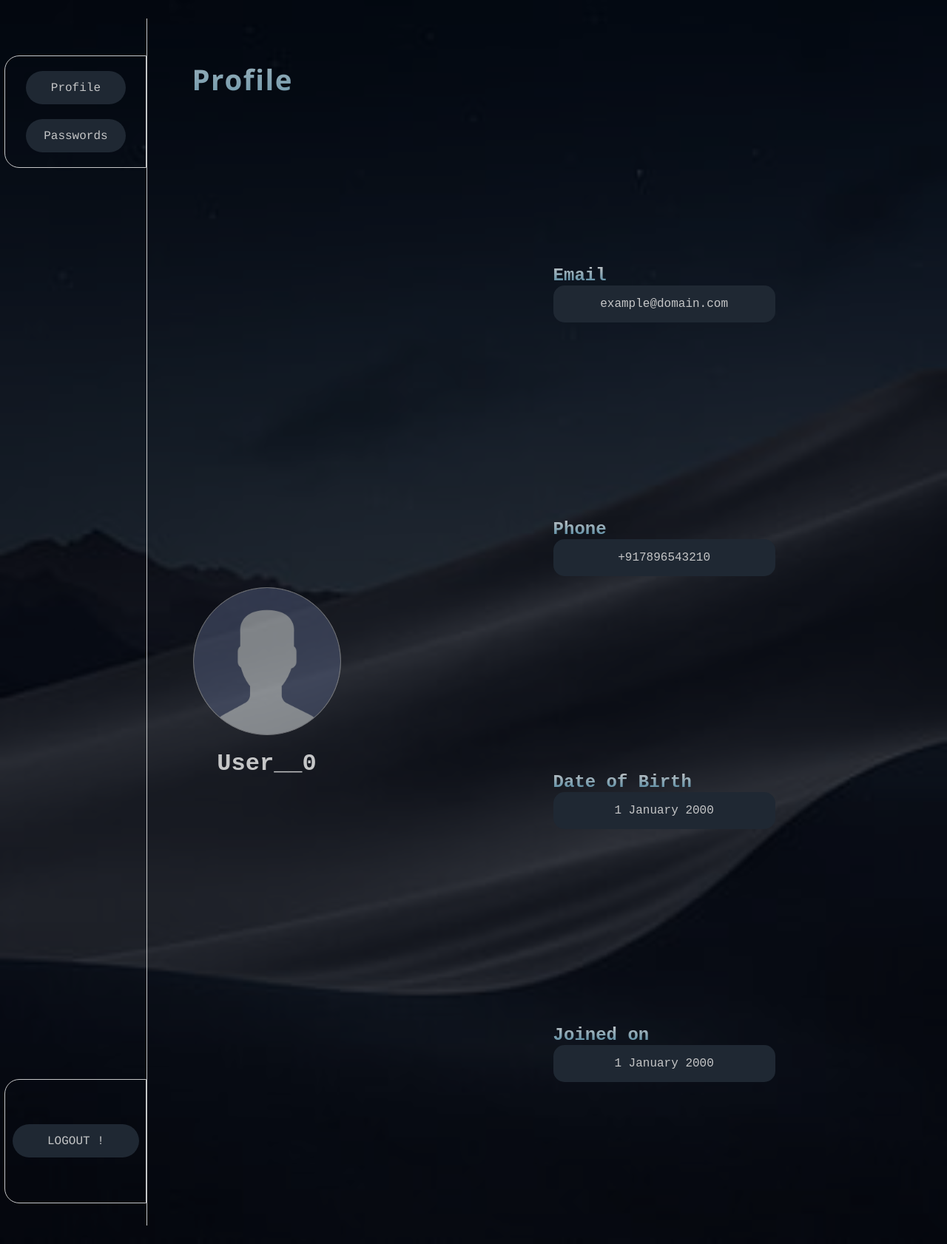
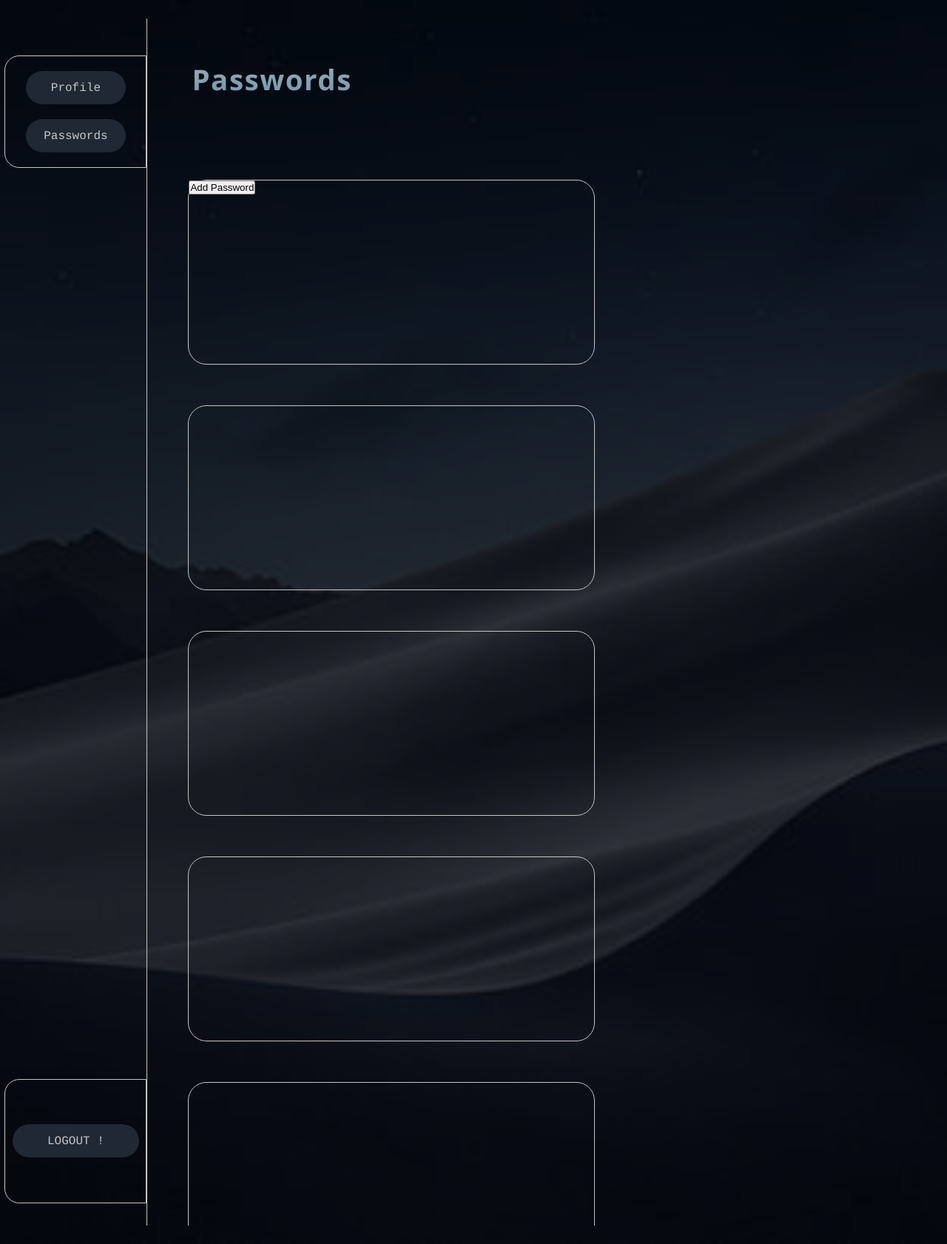
Before and after one commit to rohit-verma-11/Passy, a Django app: page /Dashboard in a window 1280 px wide. Shown: the whole page at 74% size. Run offline with Django 5.2, Linux system fonts and the light colour scheme.

```diff
--- a/Passy/urls.py
+++ b/Passy/urls.py
@@ -20,7 +20,7 @@ from App import views as app
 from Auth import views as auth
 urlpatterns = [
     path('admin/', admin.site.urls),
-    path(' ',app.index,name="home"),
+    path('',app.index,name="home"),
     path('Signup',auth.signup,name="Signup"),
     path('Login',auth.login,name="Login"),
     path('Dashboard',app.dash,name="Dashboard"),
--- a/static/css/dash.css
+++ b/static/css/dash.css
@@ -96,7 +96,7 @@ body{
     #passwords{
         height: 100%;
         width: 100%;
-        display: none;
+        display: flex;
         flex-wrap: wrap;
         padding: 55px;
         gap: 55px;
@@ -106,6 +106,13 @@ body{
             height: 250px;
             width: 550px;
             border: 1px solid #c5c6c7;
+            border-radius: 25px;
+        }
+        #username{
+            height: 20px;
+            width: 60px;
+            background-color: #1f2833;
+            border: 1px solid #c5c6c7;
         }
     }
     #passwords::-webkit-scrollbar{
@@ -114,7 +121,7 @@ body{
     #profile{
         height: 100%;
         width: 100%;
-        display: flex;
+        display: none;
         #pleft{
             height: 100%;
             width: 30%;
--- a/templates/dash.html
+++ b/templates/dash.html
@@ -18,11 +18,13 @@
     </div>
     <div id="right">
         <div id="top">
-            <h1>Profile</h1>
+            <h1>Passwords</h1>
         </div>
         <main>
             <div id="passwords">
-                <div id="data"></div>
+                <div id="data">
+                    <input type="button" value="Add Password" id="addpass" onclick="navigator.clipboard.writeText('https://passy.0x0.dev/add')">
+                </div>
                 <div id="data"></div>
                 <div id="data"></div>
                 <div id="data"></div>
```
